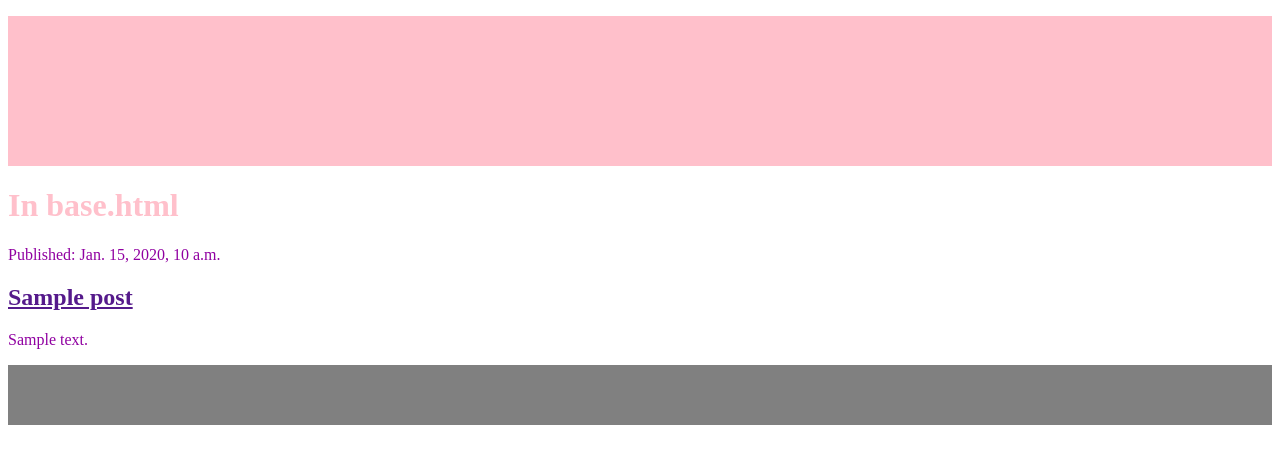
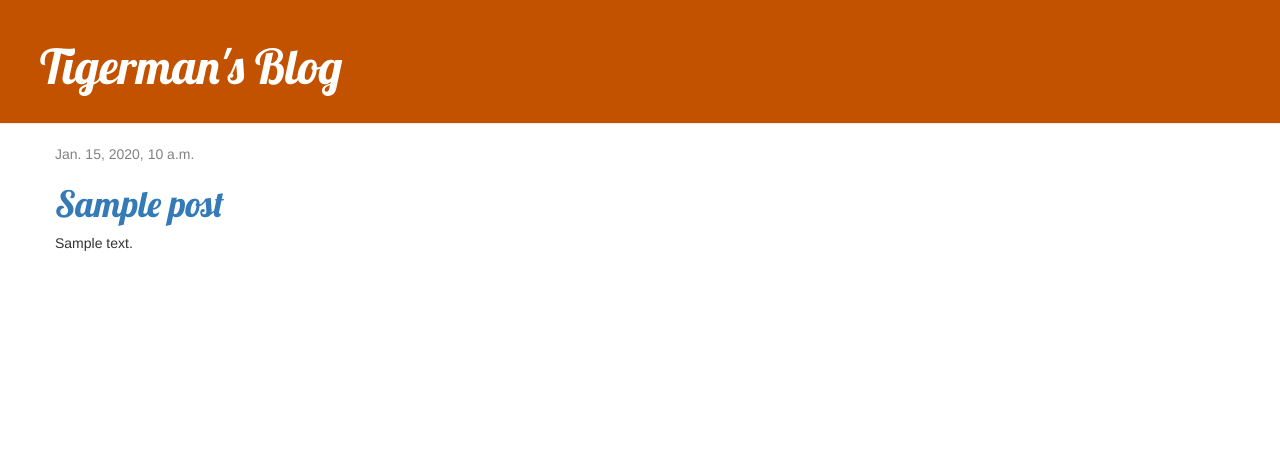
Before and after one commit to catmanti/my-first-blog, a Django app: template blog/templates/blog/post_list.html in a window 1280 px wide. Shown: the top 464 px of the page. Run offline with Django 3.2, Linux system fonts and the light colour scheme; the template is opened without the code that fills it: values that come from a table or form of the project are taken from there, others are empty; tables that the repository leaves empty hold one stand-in row (values such as "Sample post"); some libraries are stand-ins or nearby versions.

Commit message:
added view and template for detailed blog post as well as CSS for the site.

```diff
--- /dev/null
+++ b/blog/static/css/blog.css
@@ -0,0 +1,46 @@
+.page-header {
+    background-color: #C25100;
+    margin-top: 0;
+    padding: 20px 20px 20px 40px;
+}
+
+.page-header h1, .page-header h1 a, .page-header h1 a:visited, .page-header h1 a:active {
+    color: #ffffff;
+    font-size: 36pt;
+    text-decoration: none;
+}
+
+.content {
+    margin-left: 40px;
+}
+
+h1, h2, h3, h4 {
+    font-family: 'Lobster', cursive;
+}
+
+.date {
+    color: #828282;
+}
+
+.save {
+    float: right;
+}
+
+.post-form textarea, .post-form input {
+    width: 100%;
+}
+
+.top-menu, .top-menu:hover, .top-menu:visited {
+    color: #ffffff;
+    float: right;
+    font-size: 26pt;
+    margin-right: 20px;
+}
+
+.post {
+    margin-bottom: 70px;
+}
+
+.post h2 a, .post h2 a:visited {
+    color: #C25100;
+}
--- a/blog/templates/base.html
+++ b/blog/templates/base.html
@@ -1,35 +1,24 @@
 <!DOCTYPE html>
+{% load static %}
 <html>
 <head>
-        <title>Django Girls blog</title>
-        <style>
-p {
-     color: #9000A1;
-}
-h1 {
-	color:pink;
-}
-p.padding1 {
-	background-color: pink;
-    padding-top: 50px;
-    padding-right: 100px;
-    padding-bottom: 100px;
-    padding-left: 200px;
-}
-p.padding2 {
-	background-color: grey;
-    padding-top: 50px;
-    padding-right: 100px;
-    padding-bottom: 10px;
-    padding-left: 200px;
-}
-	</style>
+	<title>Catman's blog</title>
+	<link rel="stylesheet" href="//maxcdn.bootstrapcdn.com/bootstrap/3.2.0/css/bootstrap.min.css">
+	<link rel="stylesheet" href="//maxcdn.bootstrapcdn.com/bootstrap/3.2.0/css/bootstrap-theme.min.css">
+	<link href='//fonts.googleapis.com/css?family=Lobster&subset=latin,latin-ext' rel='stylesheet' type='text/css'>
+	<link rel="stylesheet" href="{% static 'css/blog.css' %}">
 </head>
 <body>
-    	<p class="padding1"></p>
-    	<h1>In base.html</h1>
+	<div class="page-header">
+		<h1><a href="/">Tigerman's Blog</a></h1>
+	</div>
+	<div class="content container">
+		<div class="row">
+			<div class="col-md-8">
 				{% block content %}
-<p>No Data available</p>
 				{% endblock %}
+			</div>
+		</div>
+	</div>
 </body>
 </html>
--- a/blog/templates/blog/post_list.html
+++ b/blog/templates/blog/post_list.html
@@ -1,11 +1,14 @@
 {% extends 'base.html' %}
+
 {% block content %}
-{%for post in posts %}
-<div>
-    <p>Published: {{post.published_date}}</p>
-    <h2><a href="">{{ post.title }}</a></h2>
-    <p>{{post.text|linebreaksbr }}</p>
-    <p class="padding2"></p>
+{% for post in posts %}
+<div class="post">
+    <div class="date">
+        {{ post.published_date }}
+    </div>
+    <h1><a href="{% url 'post_detail' pk=post.pk %}">{{ post.title }}</a></h1>
+
+    <p>{{ post.text|linebreaksbr }}</p>
 </div>
 {% endfor %}
 {% endblock %}
--- a/blog/urls.py
+++ b/blog/urls.py
@@ -3,4 +3,5 @@ from . import views
 
 urlpatterns = [
 	path('', views.post_list, name='post_list'),
+	path('post/<int:pk>', views.post_detail, name='post_detail'),
 ]
--- a/blog/views.py
+++ b/blog/views.py
@@ -3,7 +3,7 @@ A view is a place where we put the "logic" of our application.
 It will request information from the model you created before
 and pass it to a template.
 '''
-from django.shortcuts import render
+from django.shortcuts import render,get_object_or_404
 from django.utils import timezone
 from .models import Post
 def post_list(request):
@@ -13,3 +13,7 @@ def post_list(request):
 		}
 	posts = Post.objects.filter(published_date__lte=timezone.now()).order_by('published_date')
 	return render(request, 'blog/post_list.html', {'posts':posts})
+
+def post_detail(request, pk):
+	post = get_object_or_404(Post, pk=pk)
+	return render(request, 'blog/post_detail.html',{'post': post})
```
Also changed, not shown: blog/templates/base (copy).html (added, +35 -0 lines), blog/templates/blog/post_detail.html (added, +13 -0 lines). Lines whose indentation alone changed are shown as unchanged.
